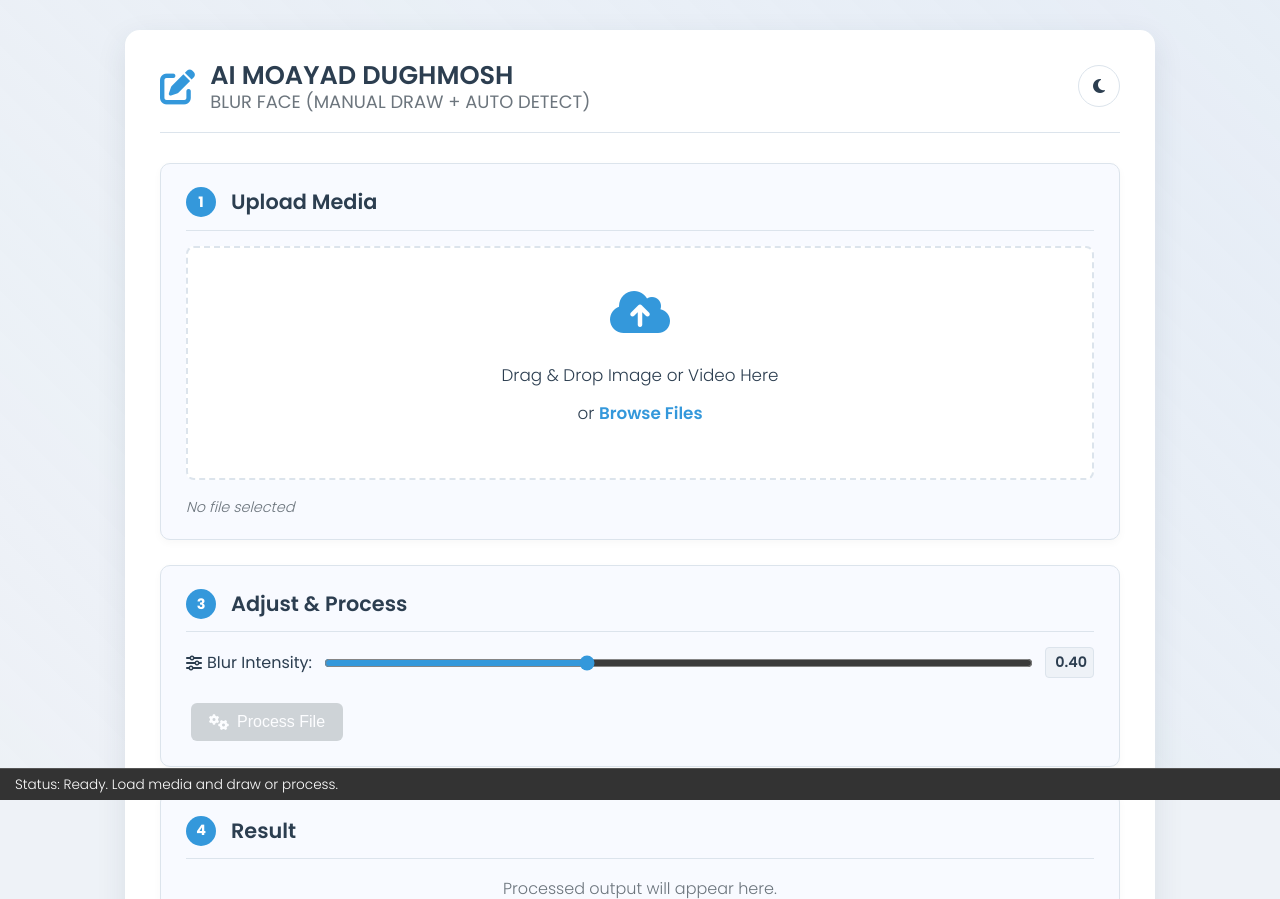
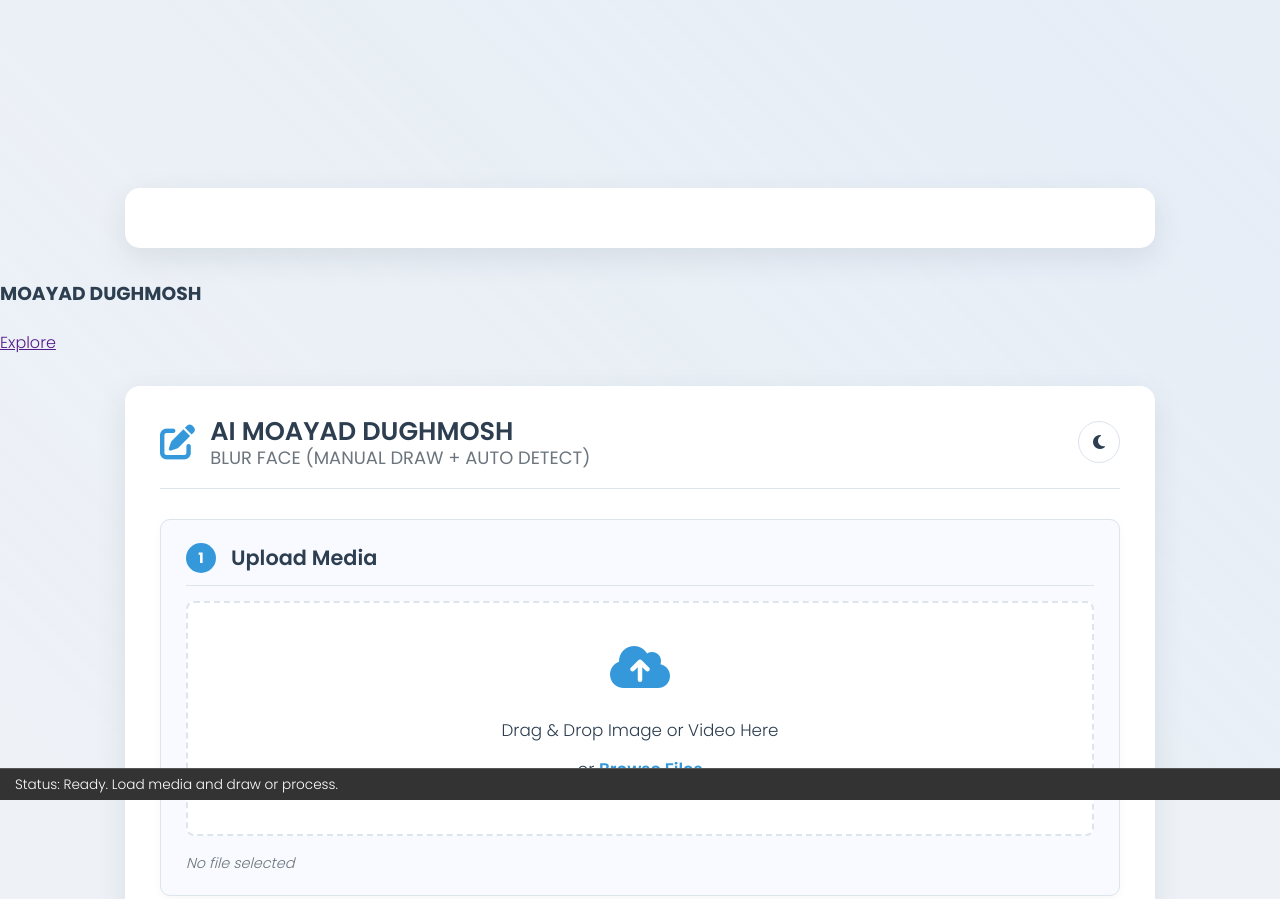
Before and after one commit to Moayad1994-cpu/AIMOAYADBLURFACE, a Flask app: page / in a window 1280 px wide. Shown: the top 899 px of the page. Run offline with Flask 3, Linux system fonts and the light colour scheme; grey boxes are pictures that could not be loaded.

Commit message:
index.html

```diff
--- a/templates/index.html
+++ b/templates/index.html
@@ -10,6 +10,32 @@
 </head>
 <body class="light-mode">
 
+<section class="hero">
+      <video autoplay loop muted plays-inline class="back-video">
+        <!-- change the video to your own -->
+        <source src="assets/video.mp4" />
+      </video>
+
+      <section class="wrapper">
+      <div class="loader">
+        <div class="loading one"></div>
+        <div class="loading two"></div>
+        <div class="loading three"></div>
+        <div class="loading four"></div>
+      </div>
+    </section>
+
+      <section class="container">
+      <div class="clip clip1"></div>
+      <div class="clip clip2"></div>
+      <div class="clip clip3"></div>
+    </section>
+
+      <section class="content">
+        <h1>MOAYAD DUGHMOSH</h1>
+        <a href="">Explore</a>
+      </section>
+    </section>
     <div class="background-layer"></div>
 
     <div class="container">
@@ -93,6 +119,7 @@
                          <button id="upload-new-btn" class="action-button upload-new-btn"><i class="fas fa-file-upload"></i> Upload New File</button>
                     </div>
                 </section>
+
             </div> <!-- End processing-pipeline -->
 
              <section id="about-section">
```
